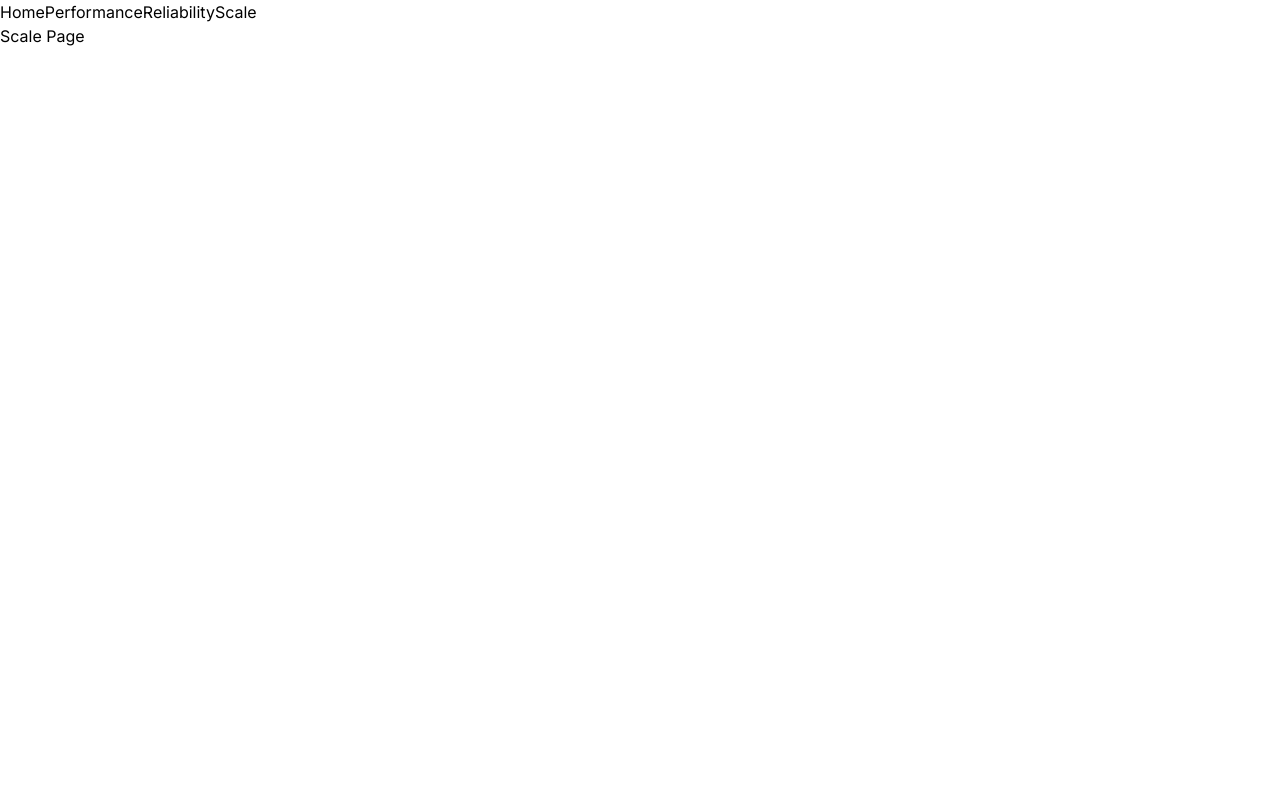
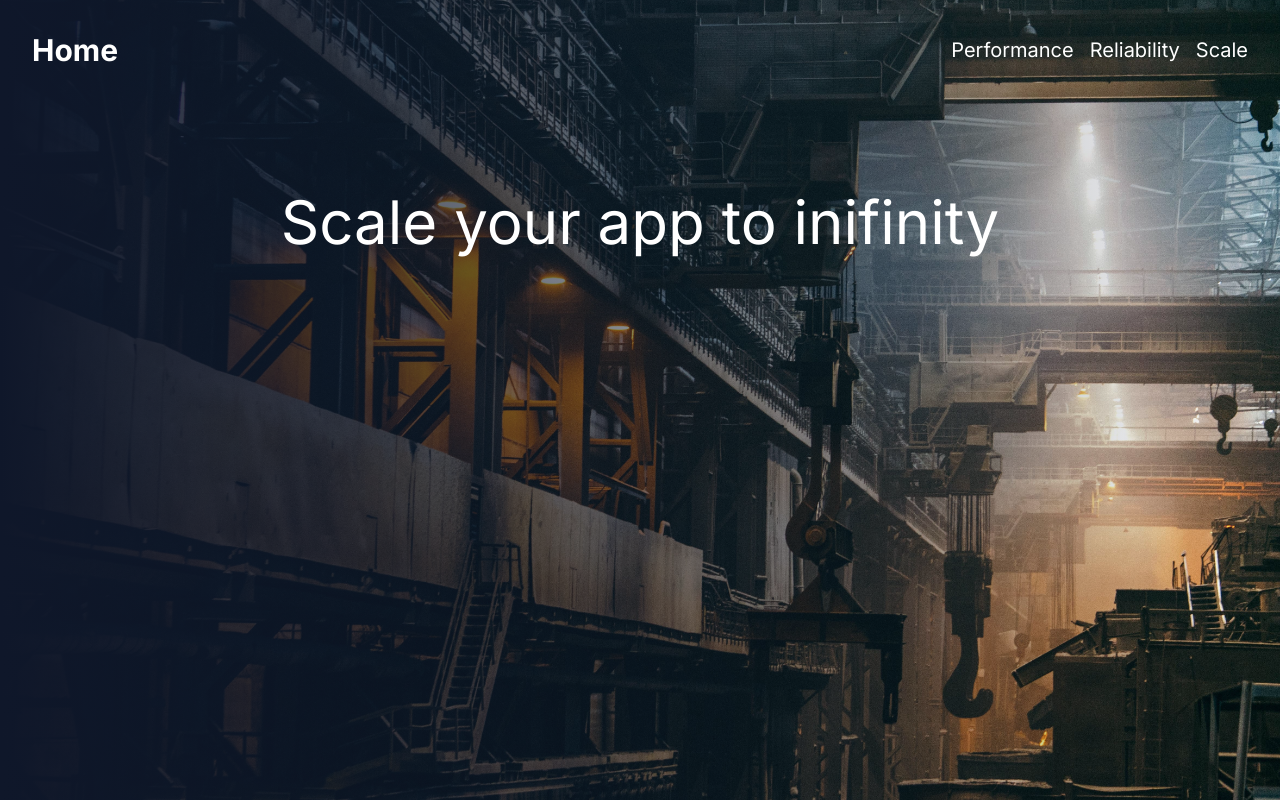
Before and after one commit to joshbeasley/next-js-corp, a Next.js app: page /scale in a window 1280 px wide. Built offline with nearby package versions, Linux system fonts and the light colour scheme.

Commit message:
add bg images to all pages

```diff
--- a/src/app/performance/page.tsx
+++ b/src/app/performance/page.tsx
@@ -1,3 +1,12 @@
+import Hero from '@/components/hero'
+import performanceImg from '/public/performance.jpg'
+
 export default function PerformancePage() {
-  return <div>Performance Page</div>
+  return (
+    <Hero
+      imgData={performanceImg}
+      imgAlt='welding'
+      title='We serve high performance applications'
+    />
+  )
 }
--- a/src/app/reliability/page.tsx
+++ b/src/app/reliability/page.tsx
@@ -1,3 +1,12 @@
+import Hero from '@/components/hero'
+import reliabilityImg from '/public/reliability.jpg'
+
 export default function ReliabilityPage() {
-  return <div>Reliability Page</div>
+  return (
+    <Hero
+      imgData={reliabilityImg}
+      imgAlt='welding'
+      title='Super high reliability hosting'
+    />
+  )
 }
--- a/src/app/scale/page.tsx
+++ b/src/app/scale/page.tsx
@@ -1,3 +1,12 @@
+import Hero from '@/components/hero'
+import scaleImg from '/public/scale.jpg'
+
 export default function ScalePage() {
-  return <div>Scale Page</div>
+  return (
+    <Hero
+      imgData={scaleImg}
+      imgAlt='steel factory'
+      title='Scale your app to inifinity'
+    />
+  )
 }
--- a/src/components/header.tsx
+++ b/src/components/header.tsx
@@ -2,11 +2,17 @@
 
 export default function Header() {
   return (
-    <div>
-      <Link href='/'>Home</Link>
-      <Link href='/performance'>Performance</Link>
-      <Link href='/reliability'>Reliability</Link>
-      <Link href='/scale'>Scale</Link>
+    <div className='w-full absolute text-white z-10'>
+      <nav className='container relative flex flex-wrap items-center justify-between mx-auto p-8'>
+        <Link href='/' className='font-bold text-3xl'>
+          Home
+        </Link>
+        <div className='space-x-4 text-xl'>
+          <Link href='/performance'>Performance</Link>
+          <Link href='/reliability'>Reliability</Link>
+          <Link href='/scale'>Scale</Link>
+        </div>
+      </nav>
     </div>
   )
 }
```
